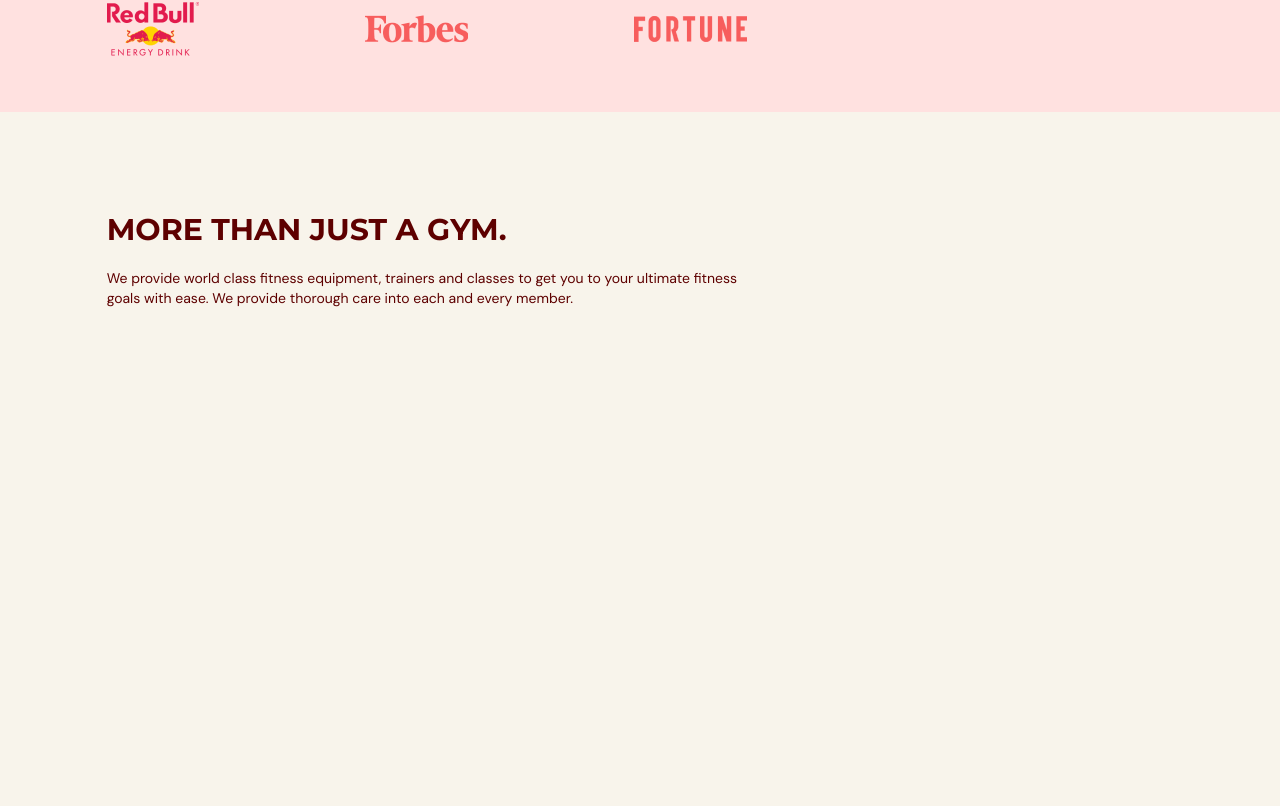
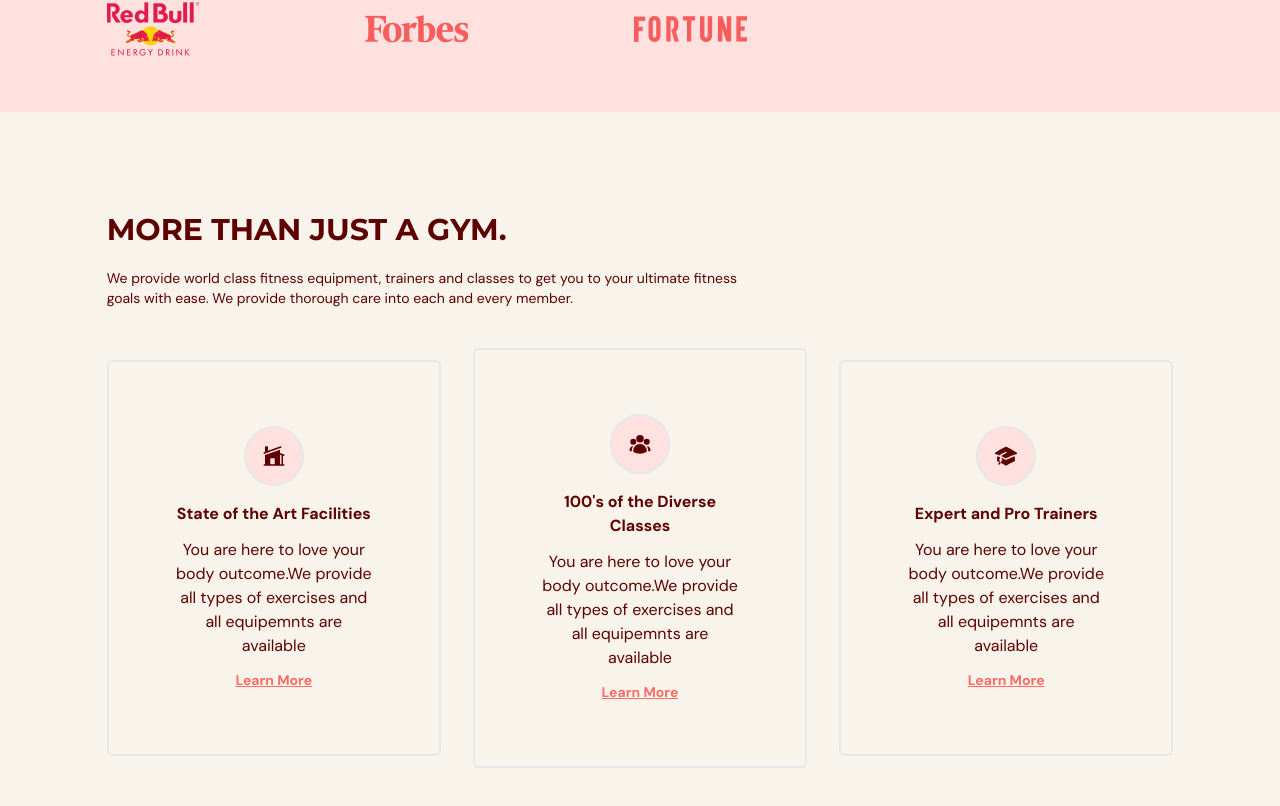
Before and after one commit to mbuimbogo/Gym, a React (Vite) app: page / in a window 1280 px wide. Shown: the part 637-1443 px from the top of the page. Built offline with nearby package versions, Linux system fonts and the light colour scheme.

Commit message:
Change the  benefits child variant opacity to 1 in animation

```diff
--- a/src/scenes/benefits/Benefit.tsx
+++ b/src/scenes/benefits/Benefit.tsx
@@ -4,8 +4,8 @@
 
 const childVariant = {
   hidden: { opacity: 0, scale: 0.9 },
-  visible: { opacity: 0, scale: 1 }
-}
+  visible: { opacity: 1, scale: 1 },
+};
 
 type Props = {
   icon: JSX.Element;
@@ -17,8 +17,9 @@
 const Benefit = ({ icon, title, description, setSelectedPage }: Props) => {
   return (
     <motion.div
-    variants={childVariant}
-    className="mt-5 rounded-md border-2 border-gray-100 px-5 md:px-16 py-16 text-center">
+      variants={childVariant}
+      className="mt-5 rounded-md border-2 border-gray-100 px-5 py-16 text-center md:px-16"
+    >
       <div className="mb-4 flex justify-center">
         <div className="rounded-full border-2 border-gray-100 bg-primary-100 p-4">
           {icon}
```
